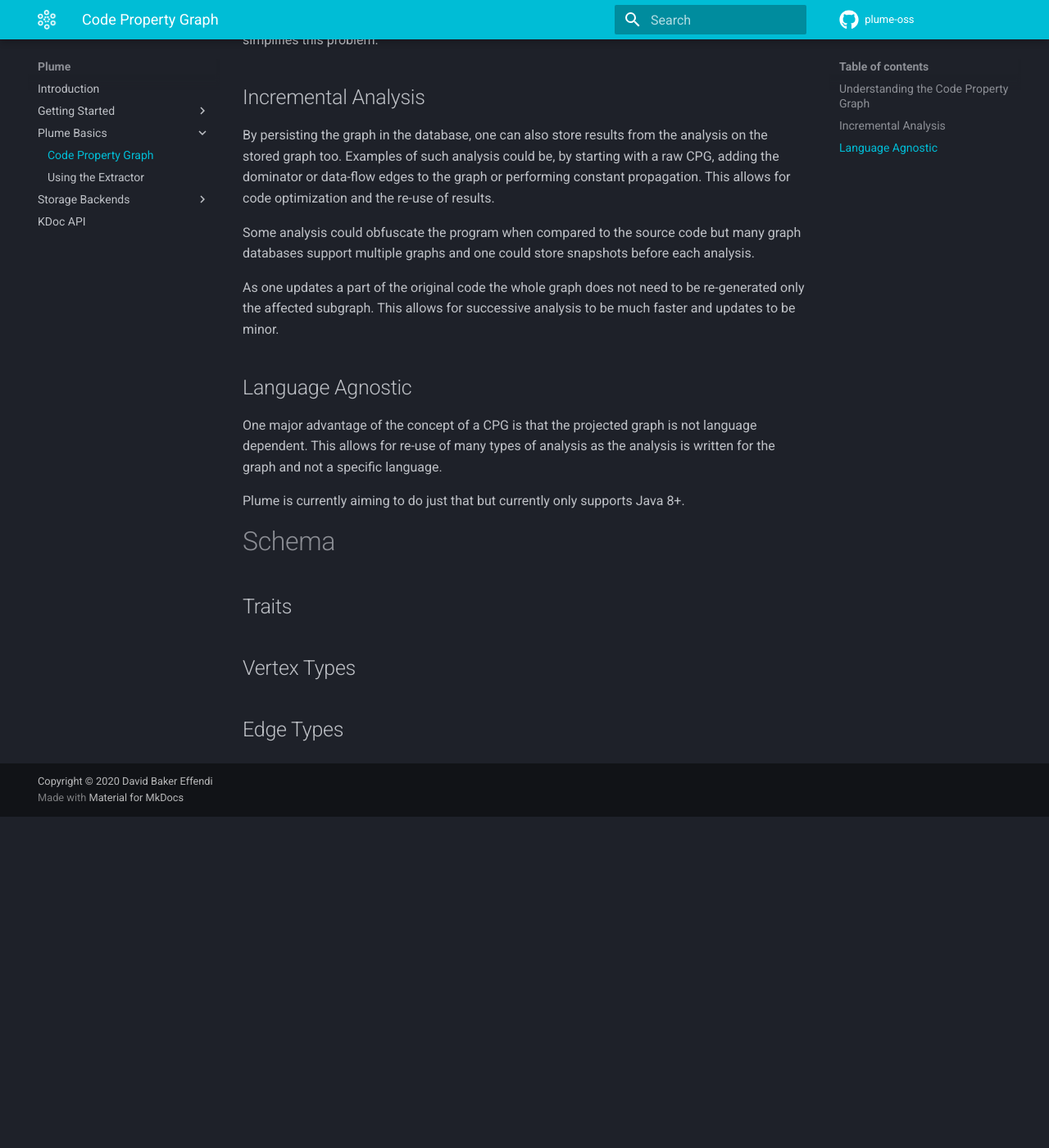
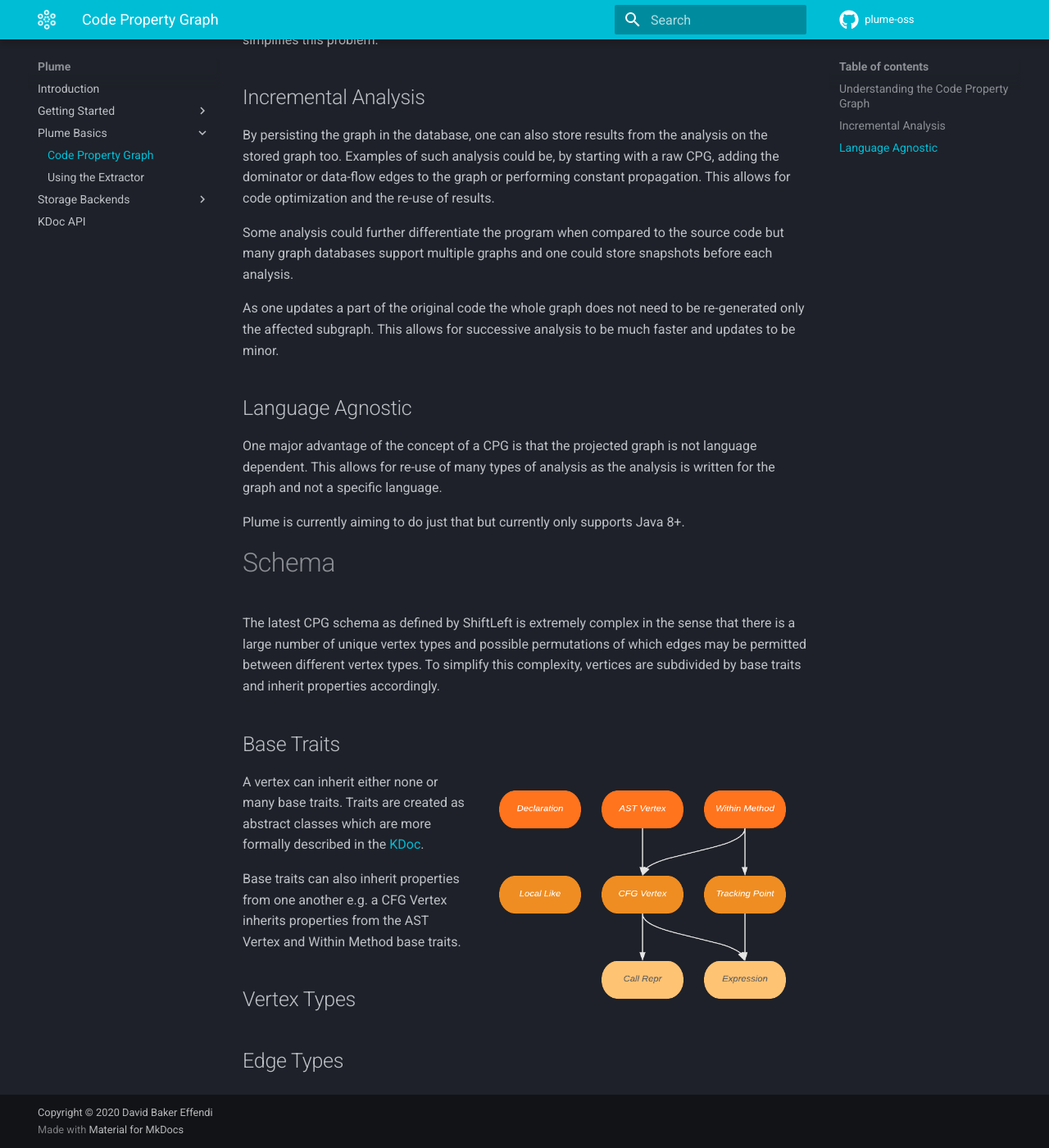
Before and after one commit to plume-oss/plume-docs, an MkDocs documentation site: the page built from docs/plume-basics/code-property-graph.md, in a window 1280 px wide and 1400 px high, scrolled down 947 px. Shown: the whole window at 82% size. Built offline with MkDocs 1.6.1 and Material for MkDocs 9.7.7, drawn with Linux system fonts in a browser that asks for light colours; before the commit the page ends 1943 px from its top, so only the background shows below that.

Commit message:
Added base traits

```diff
--- a/docs/plume-basics/code-property-graph.md
+++ b/docs/plume-basics/code-property-graph.md
@@ -18,7 +18,7 @@ Since the property graph model is native to many popular graph database storage
 
 By persisting the graph in the database, one can also store results from the analysis on the stored graph too. Examples of such analysis could be, by starting with a raw CPG, adding the dominator or data-flow edges to the graph or performing constant propagation. This allows for code optimization and the re-use of results.
 
-Some analysis could obfuscate the program when compared to the source code but many graph databases support multiple graphs and one could store snapshots before each analysis.
+Some analysis could further differentiate the program when compared to the source code but many graph databases support multiple graphs and one could store snapshots before each analysis.
 
 As one updates a part of the original code the whole graph does not need to be re-generated only the affected subgraph. This allows for successive analysis to be much faster and updates to be minor.
 
@@ -30,7 +30,15 @@ Plume is currently aiming to do just that but currently only supports Java 8+.
 
 # Schema
 
-## Traits
+The latest CPG schema as defined by ShiftLeft is extremely complex in the sense that there is a large number of unique vertex types and possible permutations of which edges may be permitted between different vertex types. To simplify this complexity, vertices are subdivided by base traits and inherit properties accordingly.
+
+## Base Traits
+
+![Base Traits](../assets/images/plume-basics/code-property-graph/traits.png){: align=right style="height:300px;width:400px" }
+
+A vertex can inherit either none or many base traits. Traits are created as abstract classes which are more formally described in the [KDoc](https://plume-oss.github.io/plume-driver/kotlindoc/za/ac/sun/plume/domain/models/).
+
+Base traits can also inherit properties from one another e.g. a CFG Vertex inherits properties from the AST Vertex and Within Method base traits.
 
 ## Vertex Types
 
```
Also changed, not shown: docs/assets/images/plume-basics/code-property-graph/traits.png (added).
